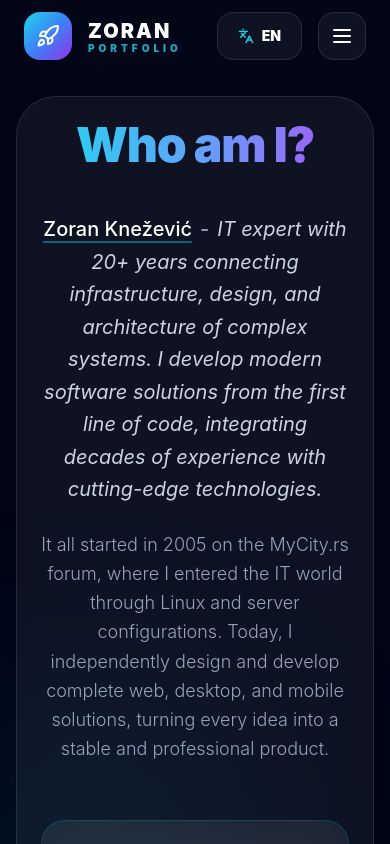
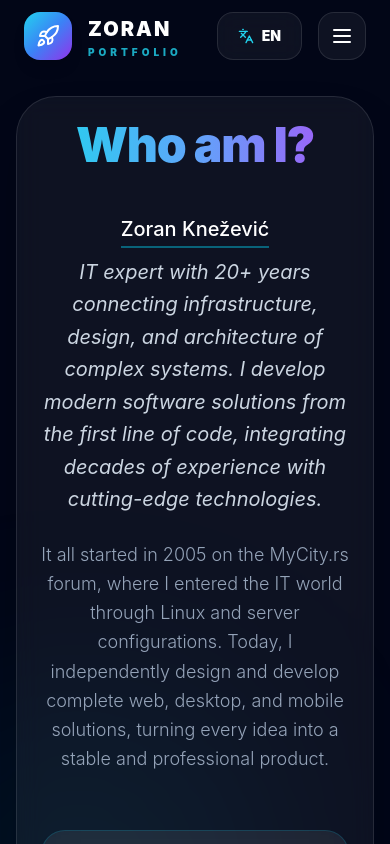
Before and after one commit to zoxknez/Portfolio, a React (Vite) app: page / in a window 390 px wide. Shown: the top 844 px of the page. Built offline with nearby package versions, Linux system fonts and the light colour scheme.

Commit message:
fix: responsive flex layout for hero tagline and name on mobile

```diff
--- a/src/components/Hero.tsx
+++ b/src/components/Hero.tsx
@@ -60,10 +60,10 @@ export default function Hero({ onNavigate, isLoaded, sectionId }: HeroProps) {
                 </motion.h2>
 
                 <motion.div variants={itemVariants} className="space-y-6">
-                  <p className="text-xl md:text-2xl text-slate-200 leading-relaxed font-medium">
+                  <p className="text-xl md:text-2xl text-slate-200 leading-relaxed font-medium flex flex-col md:flex-row items-center justify-center gap-2 md:gap-0">
                     <span className="text-white border-b-2 border-cyan-500/50">{t?.hero?.name || 'Zoran Knežević'}</span>
-                    <span className="text-slate-400 mx-2">-</span>
-                    <span className="text-slate-300 italic font-normal">{t?.hero?.tagline}</span>
+                    <span className="hidden md:inline text-slate-400 mx-2">-</span>
+                    <span className="text-slate-300 italic font-normal text-center">{t?.hero?.tagline}</span>
                   </p>
                   <p className="text-lg md:text-xl text-slate-400 leading-relaxed max-w-3xl mx-auto font-light">
                     {t?.hero?.story}
--- a/src/components/Nav.tsx
+++ b/src/components/Nav.tsx
@@ -70,11 +70,11 @@ export default function Nav({ sections, activeSection, onNavigate }: NavProps) {
               <div className="w-12 h-12 rounded-2xl bg-gradient-to-br from-cyan-400 via-blue-500 to-purple-600 flex items-center justify-center shadow-lg group-hover:rotate-12 transition-transform duration-500">
                 <Rocket className="w-6 h-6 text-white" />
               </div>
-              <div className="flex flex-col">
-                <span className="text-xl font-black text-white tracking-widest uppercase mb-[-4px]">
+              <div className="flex flex-col leading-none">
+                <span className="text-xl font-black text-white tracking-widest uppercase">
                   Zoran
                 </span>
-                <span className="text-[10px] font-black text-cyan-400 tracking-[0.4em] uppercase opacity-80">
+                <span className="text-[10px] font-black text-cyan-400 tracking-[0.4em] uppercase opacity-80 mt-1">
                   Portfolio
                 </span>
               </div>
```
